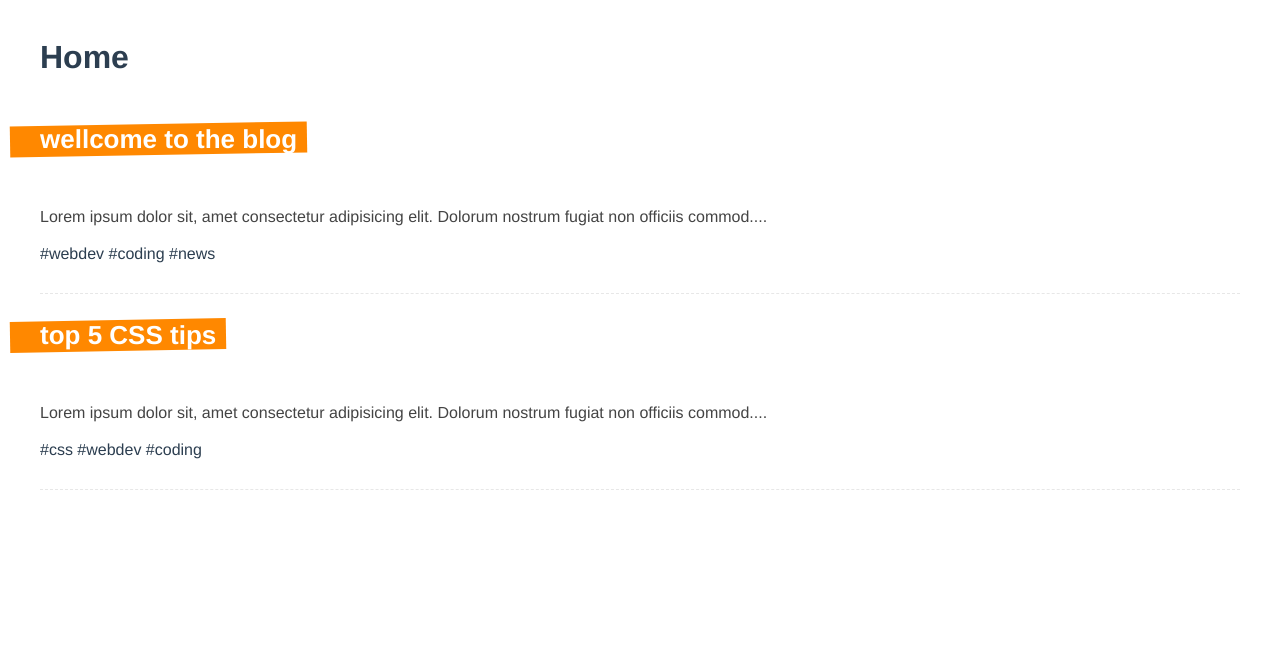
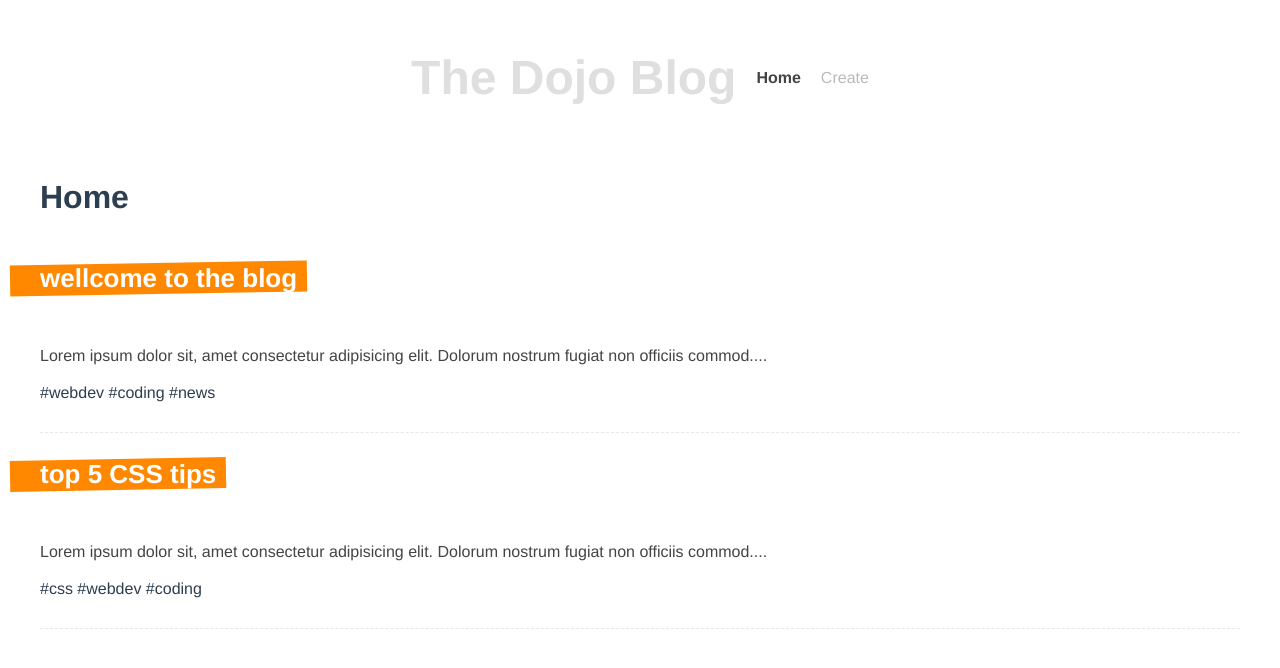
Before and after one commit to UF-code/dojo-blog, a Vue app: page / in a window 1280 px wide. Shown: the top 668 px of the page. Built offline with nearby package versions, Linux system fonts and the light colour scheme; data requests are answered from the project's data file.

Commit message:
creating navbar component

```diff
--- a/src/App.vue
+++ b/src/App.vue
@@ -1,6 +1,18 @@
 <template>
+  <Navbar />
   <router-view />
 </template>
+
+<script>
+import Navbar from './components/Navbar.vue'
+
+export default {
+  components: {
+    Navbar,
+  },
+  setup() {},
+}
+</script>
 
 <style>
 #app {
--- /dev/null
+++ b/src/components/Navbar.vue
@@ -0,0 +1,37 @@
+<template>
+  <header>
+    <h1>The Dojo Blog</h1>
+    <nav>
+      <router-link :to="{ name: 'Home' }">Home</router-link>
+      <router-link :to="{ name: 'Create' }">Create</router-link>
+    </nav>
+  </header>
+</template>
+
+<script>
+export default {}
+</script>
+
+<style>
+header {
+  display: flex;
+  justify-content: center;
+  align-items: center;
+  max-width: 1200px;
+  margin: 0 auto;
+  padding: 10px;
+}
+header h1 {
+  color: #dfdfdf;
+  font-size: 48px;
+}
+header a {
+  color: #bbb;
+  text-decoration: none;
+  margin-left: 20px;
+}
+header a.router-link-active {
+  color: #444;
+  font-weight: bold;
+}
+</style>
```
